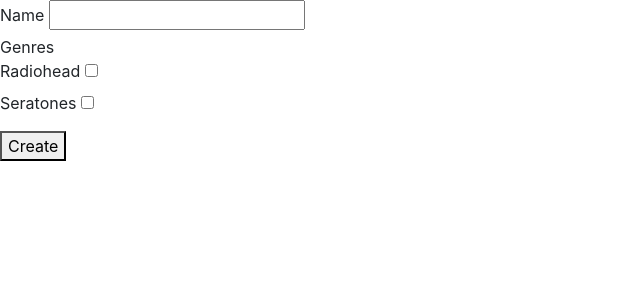
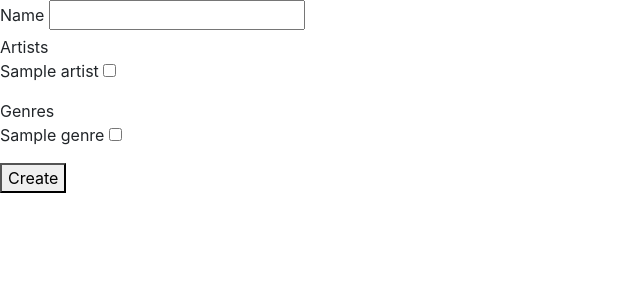
Before and after one commit to davidhousedev/Music-Catalog-Udacity, a Flask app: page /genre/create/ in a window 1280 px wide. Shown: the top 300 px of the page, without its empty margins (0-640 px from the left). Run offline with Flask 2, Linux system fonts and the light colour scheme; tables that the repository leaves empty hold one stand-in row (values such as "Sample post"); some libraries are stand-ins or nearby versions.

Commit message:
feat: Implement genre creation in database

```diff
--- a/application.py
+++ b/application.py
@@ -1,4 +1,5 @@
 from helpers.http_helpers import parse_url, parse_edit_form_data
+from helpers.http_helpers import parse_genre_form_data
 import json, pprint
 
 from flask import Flask, url_for, render_template, request
@@ -110,27 +111,29 @@
 @app.route('/genre/<genre>/')
 def genre(genre):
     """ Displays all artists corresponding to a specific genre """
-    genre, artists = db.db_get_genre(parse_url(genre))
+    genre, artists, influences = db.db_get_genre(parse_url(genre))
     return render_template('genre.html',
                            genre=genre,
-                           artists=artists)
+                           artists=artists,
+                           influences=influences)
 
 
-@app.route('/genre/create/')
+@app.route('/genre/create/',
+           methods=['GET', 'POST'])
 def genre_create():
     """ Create a new genre in the database """
-    radiohead = dict(name='Radiohead',
-                     url_name='radiohead',
-                     emergence='1990',
-                     genres=['Rock', 'Alternative'],
-                     top_songs=['No Surprises', 'Reckoner', 'Fake Plastic Trees'])
-    seratones = dict(name='Seratones',
-                     url_name='seratones',
-                     emergence='2016',
-                     genres=['Rock', 'Indie'],
-                     top_songs=['Don\'t Need It', 'Necromancer', 'Chandelier'])
-    artists = [radiohead, seratones]
-    return render_template('genre_create.html', artists=artists)
+    artists = db.db_get_all_artists()
+    genres = db.db_get_all_genres()
+    if request.method == 'POST':
+        form_data = parse_genre_form_data(request.form)
+        genre_name = db.db_create_genre(form_data['name'],
+                                        form_data['artists'],
+                                        form_data['influences'])[1]
+        return redirect(url_for('genre', genre=genre_name))
+
+    return render_template('genre_create.html',
+                           artists=artists,
+                           genres=genres)
 
 
 @app.route('/genre/edit/<int:genre>/')
--- a/database/get.py
+++ b/database/get.py
@@ -89,6 +89,16 @@
         artist=artist_id).all()
 
 
+def influences_by_genre_id(session, genre_id):
+    ''' Returns a list of genre objects that are all influenced
+    by the parameter: genre_id '''
+    influence_objs = session.query(Influence).filter_by(parent=genre_id).all()
+    genres = []
+    for inf in influence_objs:
+        gen = session.query(Genre).filter_by(gen_id=inf.child).one()
+        genres.append(gen)
+    return sorted(genres, key=__index_to_name)
+
 # Helpers
 
 def __index_to_name(db_obj):
--- a/database_controller.py
+++ b/database_controller.py
@@ -90,6 +90,18 @@
 
     return artist
 
+def db_get_all_artists():
+    ''' Returns a list of artist objects containing all artists
+    in the database '''
+    session = DBSession()
+    try:
+        artists = get.artists(session)
+    except Exception, e:
+        raise e
+    finally:
+        session.close()
+    return artists
+
 
 def db_update_artist(form_data, artist_id):
     ''' Updates database entry for an artist, genres, and top_songs
@@ -137,8 +149,10 @@
 
 def db_get_genre(genre):
     ''' Returns a tuple containing a genre name,
-    and a list of all artist_ids corresponding to that genre '''
+    a list of all artist_ids corresponding to that genre,
+    and a list of genres influenced by that genre '''
     session = DBSession()
+    print 'trying to get genre: %s' % genre
     try:
         if type(genre) is int:
             db_genre = get.genre_by_id(session, genre)
@@ -146,11 +160,12 @@
             db_genre = get.genre_by_url_name(session, genre)
         print 'line 147'
         artists = get.artists_by_genre(session, db_genre.gen_id)
+        influences = get.influences_by_genre_id(session, db_genre.gen_id)
     except Exception, e:
         raise e
     finally:
         session.close()
-    return (db_genre.name, artists)
+    return (db_genre.name, artists, influences)
 
 
 def db_get_all_genres():
@@ -158,13 +173,30 @@
     session = DBSession()
     try:
         genres = get.genres(session)
-        genre_names = listify(genres, 'name')
     except Exception, e:
         raise e
     finally:
         session.close()
 
-    return genre_names
+    return genres
+
+
+def db_create_genre(name, artists, influences):
+    session = DBSession()
+    try:
+        new_genre = create.genre(session, name)
+        for artist_id in artists:
+            create.artist_genre(session, artist_id, name)
+        new_genre_id = get.genre_by_url_name(session, new_genre).gen_id
+        for genre_id in influences:
+            create.influence(session, new_genre_id, genre_id)
+        session.commit()
+    except Exception, e:
+        session.rollback()
+        raise e
+    finally:
+        session.close()
+    return ('add', new_genre)
 
 
 def db_get_recent_additions(num):
--- a/templates/catalog.html
+++ b/templates/catalog.html
@@ -7,7 +7,7 @@
     <h1>Music Catalog</h1>
     <h2>Genres</h2>
         {% for genre in genres %}
-            {{genre}}
+            {{genre.name}}
         {% endfor %}
     <h2>Recent Additions</h2>
         {% for item in recent_items %}
--- a/templates/genre.html
+++ b/templates/genre.html
@@ -10,4 +10,7 @@
     {% for artist in artists %}
         <p>{{artist.name}}</p>
     {% endfor %}
+    {% for gen in influences %}
+        <p>{{gen.name}}</p>
+    {% endfor %}
 {% endblock %}
--- a/templates/genre_create.html
+++ b/templates/genre_create.html
@@ -10,11 +10,19 @@
         <label for="name">Name</label>
         <input type="text" name="name" id="name"/>
         <br>
-        <label>Genres
+        <label>Artists
             {% for artist in artists %}
                 <br>
                 <label for="{{artist.name}}">{{artist.name}}</label>
-                <input type="checkbox" name="{{artist.name}}" id="{{artist.name}}"/>
+                <input type="checkbox" name="artist-{{artist.art_id}}" id="{{artist.name}}"/>
+            {% endfor %}
+        </label>
+        <br>
+        <label>Genres
+            {% for genre in genres %}
+                <br>
+                <label for="{{genre.name}}">{{genre.name}}</label>
+                <input type="checkbox" name="genre-{{genre.gen_id}}" id="{{genre.name}}"/>
             {% endfor %}
         </label>
         <br>
```
Also changed, not shown: database/create.py (+18 -6 lines), helpers/http_helpers.py (+17 -0 lines), templates/artist_edit.html (+4 -4 lines).
